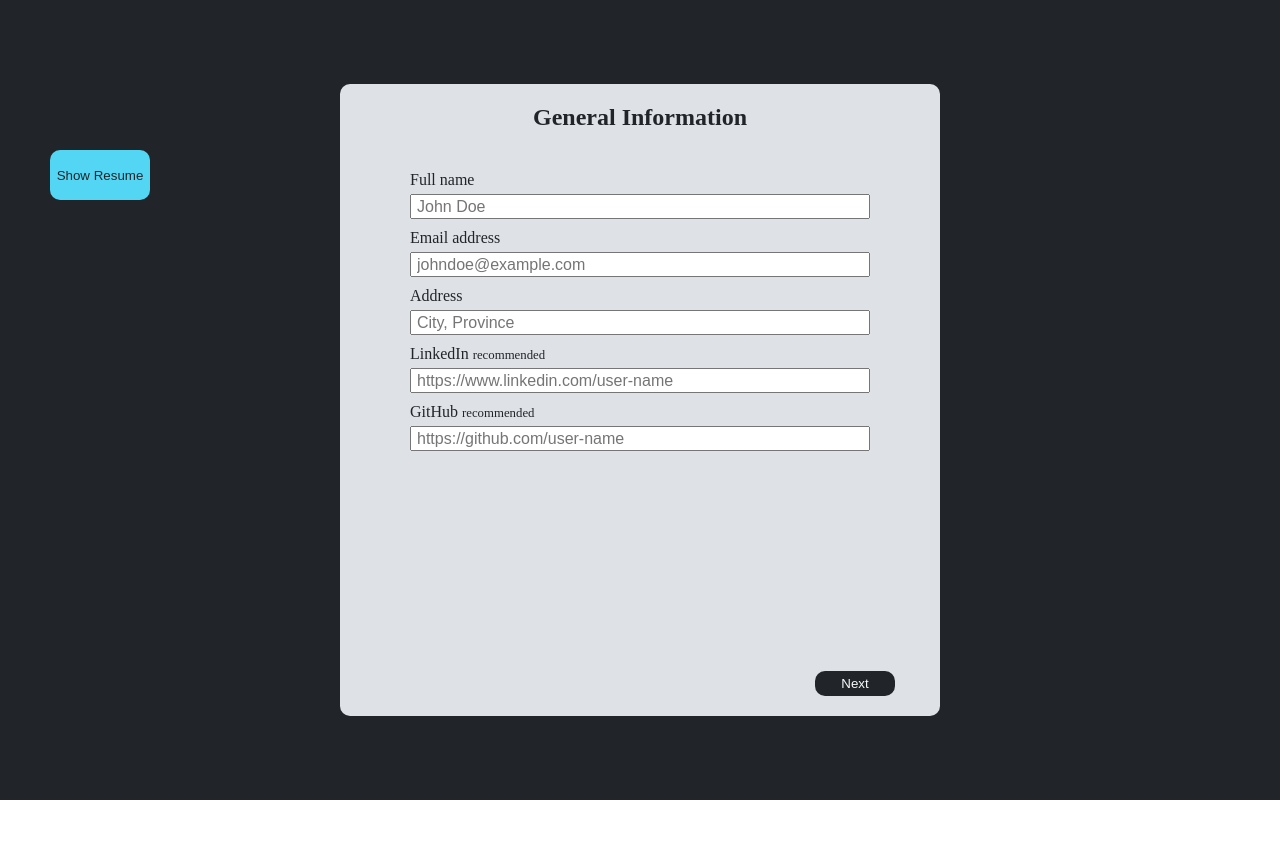
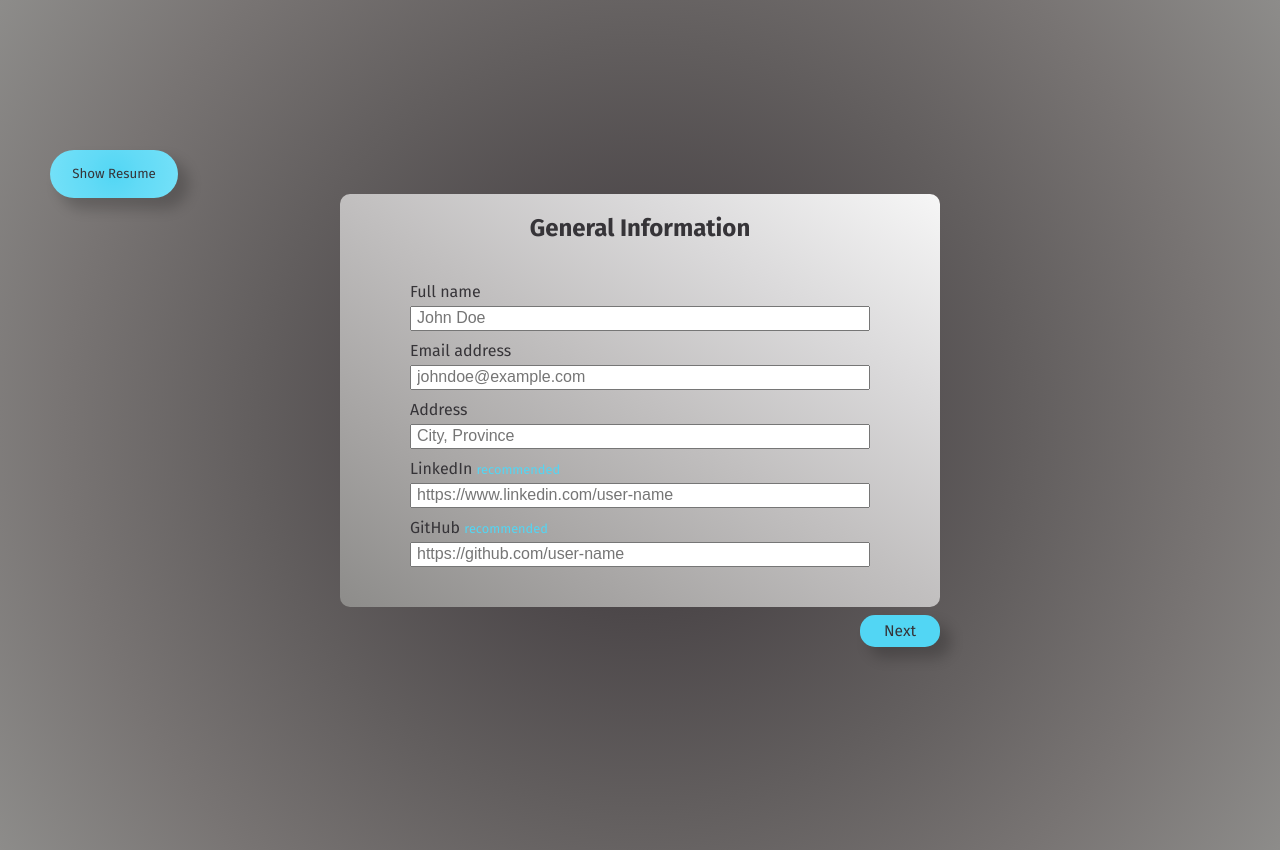
Before and after one commit to kosunghw/cv-application, a React (Vite) app: page / in a window 1280 px wide. Before the commit the page ends 800 px from the top, so only its background shows below. Built offline with nearby package versions, Linux system fonts and the light colour scheme.

Commit message:
Finish Styling

```diff
--- a/src/App.jsx
+++ b/src/App.jsx
@@ -79,7 +79,7 @@ function App() {
     return (
       <div className='body'>
         <button
-          className='show'
+          className='show fade'
           onClick={() => {
             setShowResume(!showResume);
           }}
@@ -108,7 +108,7 @@ function App() {
     return (
       <div className='body'>
         <button
-          className='show'
+          className='show fade'
           onClick={() => {
             setShowResume(!showResume);
           }}
--- a/src/components/Form.jsx
+++ b/src/components/Form.jsx
@@ -125,7 +125,7 @@ function BasicInformation({
         </label>
       </form>
       <button
-        className='next-button'
+        className='next-button fade'
         onClick={() => {
           setFormIndex(++formIndex);
         }}
@@ -178,7 +178,7 @@ function Education({
           submit
         </button>
       </form>
-      <ul>
+      <ul className='form-ul'>
         {educations.map((education) => (
           <li className='form-list' key={education.eduId}>
             {education.school}{' '}
@@ -196,7 +196,7 @@ function Education({
         ))}
       </ul>
       <button
-        className='prev-button'
+        className='prev-button fade'
         onClick={() => {
           setFormIndex(--formIndex);
         }}
@@ -264,7 +264,7 @@ function Experience({
           submit
         </button>
       </form>
-      <ul>
+      <ul className='form-ul'>
         {experiences.map((experience) => (
           <li className='form-list' key={experience.experienceId}>
             {experience.companyName}{' '}
@@ -285,7 +285,7 @@ function Experience({
       </ul>
       <div className='button-container'>
         <button
-          className='prev-button'
+          className='prev-button fade'
           onClick={() => {
             setFormIndex(--formIndex);
           }}
@@ -293,7 +293,7 @@ function Experience({
           Prev
         </button>
         <button
-          className='next-button'
+          className='next-button fade'
           onClick={() => {
             setFormIndex(++formIndex);
           }}
--- a/src/styles/form-style.css
+++ b/src/styles/form-style.css
@@ -3,12 +3,14 @@
   --grey: #8d8c8a;
   --white: #f6f6f6;
   --hover: #3b393d;
+  --blue: #52d6f4;
 }
 
 .form-section {
-  height: 100vh;
+  min-height: 100vh;
   display: flex;
   justify-content: center;
+  margin-bottom: 50px;
 }
 
 .container {
@@ -19,9 +21,17 @@
   padding: 20px;
   width: 600px;
   gap: 20px;
-  background-color: var(--grey);
+  background-image: linear-gradient(
+    to left bottom,
+    #f6f6f6,
+    #dbdadb,
+    #c1bfbf,
+    #a7a5a4,
+    #8d8c8a
+  );
   color: var(--black);
   border-radius: 10px;
+  position: relative;
 }
 
 .container #info-form,
@@ -31,7 +41,6 @@
   display: flex;
   flex-direction: column;
   gap: 10px;
-  height: 500px;
   width: 500px;
   border-radius: 10px;
 }
@@ -58,13 +67,6 @@ h2 {
   text-align: center;
 }
 
-.button-container {
-  padding: 0 25px 0 25px;
-  width: 100%;
-  display: flex;
-  justify-content: space-between;
-}
-
 button {
   background-color: var(--black);
   color: var(--white);
@@ -78,34 +80,45 @@ button:hover {
 button.next-button,
 button.prev-button {
   width: 5rem;
-  height: 25px;
-  border-radius: 10px;
+  height: 2rem;
+  border-radius: 15px;
+  font-size: 0.97rem;
   border: none;
+  background-color: var(--blue);
+  color: var(--black);
+  box-shadow: 10px 10px 14px 1px rgba(00, 00, 00, 0.2);
 }
 
-#edu-form ~ .prev-button {
-  align-self: flex-start;
-  margin-left: 25px;
+button.prev-button:hover,
+button.next-button:hover {
+  box-shadow: none;
 }
 
-#info-form + .next-button {
-  align-self: flex-end;
-  margin-right: 25px;
+button.prev-button {
+  position: absolute;
+  bottom: -40px;
+  left: 0;
+}
+
+button.next-button {
+  position: absolute;
+  bottom: -40px;
+  right: 0;
 }
 
 span.optional {
   font-size: 0.8rem;
-  color: var(--ivory);
+  color: var(--blue);
 }
 
 button.submit {
   margin-top: 20px;
   align-self: flex-end;
   border: none;
-  width: 5rem;
-  height: 25px;
-  border-radius: 10px;
-  font-size: 1.1rem;
+  width: 6rem;
+  height: 1.9rem;
+  border-radius: 15px;
+  font-size: 0.97rem;
 }
 
 button.delete {
@@ -115,6 +128,20 @@ button.delete {
   height: 1.2rem;
 }
 
+ul.form-ul {
+  align-self: flex-start;
+}
+
 li.form-list {
-  list-style: none;
+  list-style: circle inside;
+  margin-bottom: 5px;
+  margin-left: 60px;
 }
+
+li.form-list:last-child {
+  margin-bottom: 0;
+}
+
+.fade {
+  transition: all 0.5s;
+}
--- a/src/styles/index.css
+++ b/src/styles/index.css
@@ -1,5 +1,6 @@
 @import url('form-style.css');
 @import url('resume-style.css');
+@import url('https://fonts.googleapis.com/css2?family=Fira+Sans:wght@100;400;700&display=swap');
 
 * {
   margin: 0;
@@ -9,11 +10,20 @@
   --grey: #8d8c8a;
   --white: #f6f6f6;
   --blue: #52d6f4;
+  --blue-hover: #64e3ff;
 }
 
 #root {
   /* height: 100vh; */
-  background-color: var(--black);
+  background-image: radial-gradient(
+    circle,
+    #363438,
+    #4d484a,
+    #625e5e,
+    #787473,
+    #8d8c8a
+  );
+  font-family: 'Fira Sans', sans-serif;
 }
 
 div.body {
@@ -23,20 +33,43 @@ div.body {
   position: relative;
 }
 
+button {
+  font-family: 'Fira Sans', sans-serif;
+}
+
 button.show {
-  background-color: var(--blue);
+  background-image: radial-gradient(
+    circle,
+    #52d6f4,
+    #56d7f4,
+    #5ad8f5,
+    #5dd9f5,
+    #61daf6,
+    #64dbf6,
+    #66dcf7,
+    #69ddf7,
+    #6cdef7,
+    #6fdff8,
+    #72e0f8,
+    #75e1f9
+  );
+  box-shadow: 10px 10px 14px 1px rgba(00, 00, 00, 0.2);
   color: var(--black);
   border: none;
-  border-radius: 10px;
+  border-radius: 25px;
   align-self: center;
-  width: 100px;
-  height: 50px;
+  width: 8rem;
+  height: 3rem;
   position: absolute;
   top: 150px;
   left: 50px;
 }
 
 button.show:hover {
-  background-color: var(--white);
+  box-shadow: none;
   cursor: pointer;
 }
+
+.fade {
+  transition: all 0.5s;
+}
--- a/src/styles/resume-style.css
+++ b/src/styles/resume-style.css
@@ -1,10 +1,8 @@
 * {
-  --dark-grey: #6c757d;
-  --darker-grey: #343a40;
-  --black: #212529;
-  --grey: #dee2e6;
-  --lighter-grey: #e9ecef;
-  --white: #f8f9fa;
+  --black: #363438;
+  --grey: #8d8c8a;
+  --white: #f6f6f6;
+  --blue: #52d6f4;
 }
 
 .full-name {
@@ -21,7 +19,7 @@
   display: flex;
   flex-direction: column;
   gap: 30px;
-  background-color: var(--main-text-color);
+  background-color: var(--white);
   /* outline: 10px solid var(--sage); */
 }
 
@@ -40,9 +38,9 @@
 
 .section {
   font-size: 1.3rem;
-  color: var(--sage);
+  color: var(--blue);
   font-weight: bold;
-  border-bottom: 3px solid var(--sage);
+  border-bottom: 3px solid var(--blue);
   padding-bottom: 7px;
   padding-left: 10px;
 }
```
